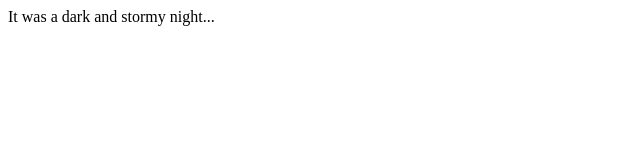
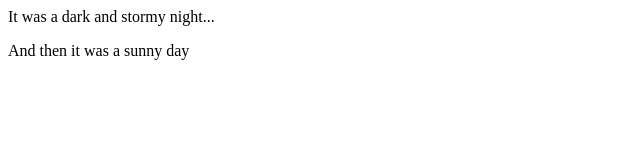
Before and after one commit to DavidNavarro83/fireside-story, a plain HTML site: page index.html in a window 1280 px wide. Shown: the whole page, without its empty margins (0-640 px from the left). Drawn offline with Linux system fonts and the light colour scheme.

Commit message:
added sunny day

```diff
--- a/index.html
+++ b/index.html
@@ -1,5 +1,6 @@
 <html>
   <body>
     <p>It was a dark and stormy night...</p>
+    <p>And then it was a sunny day</p>
   </body>
 </html>
```
